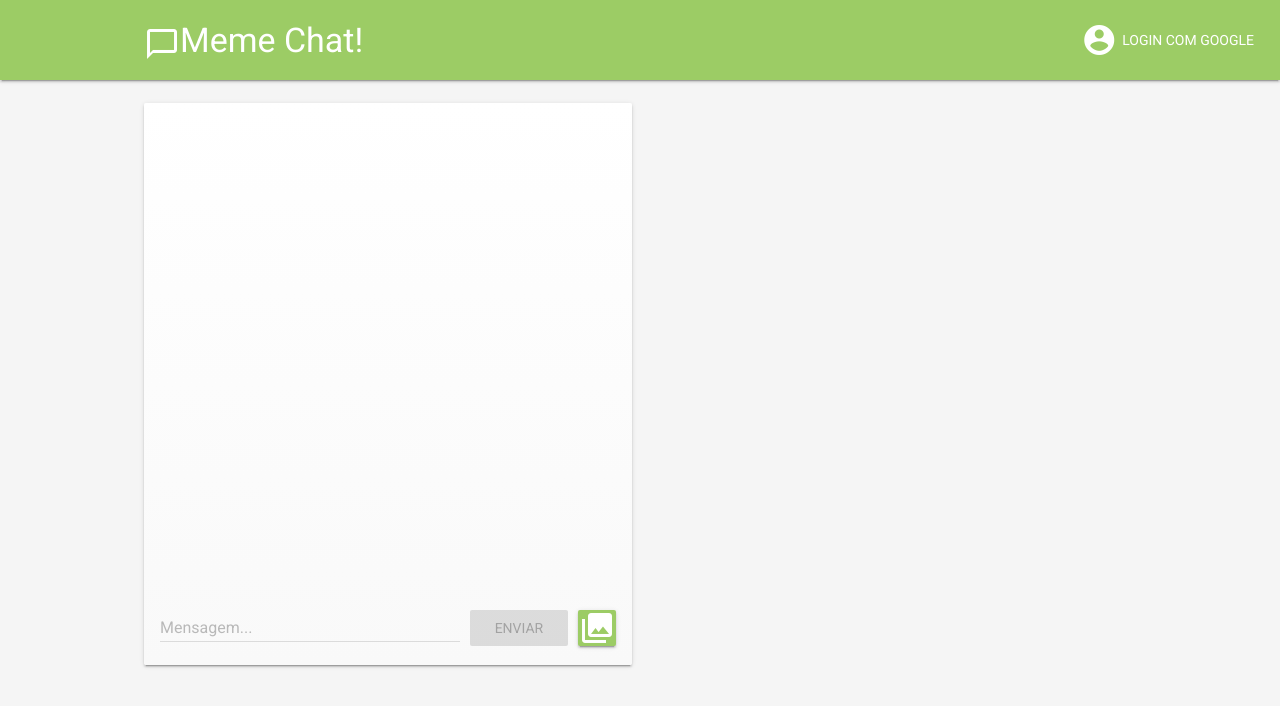
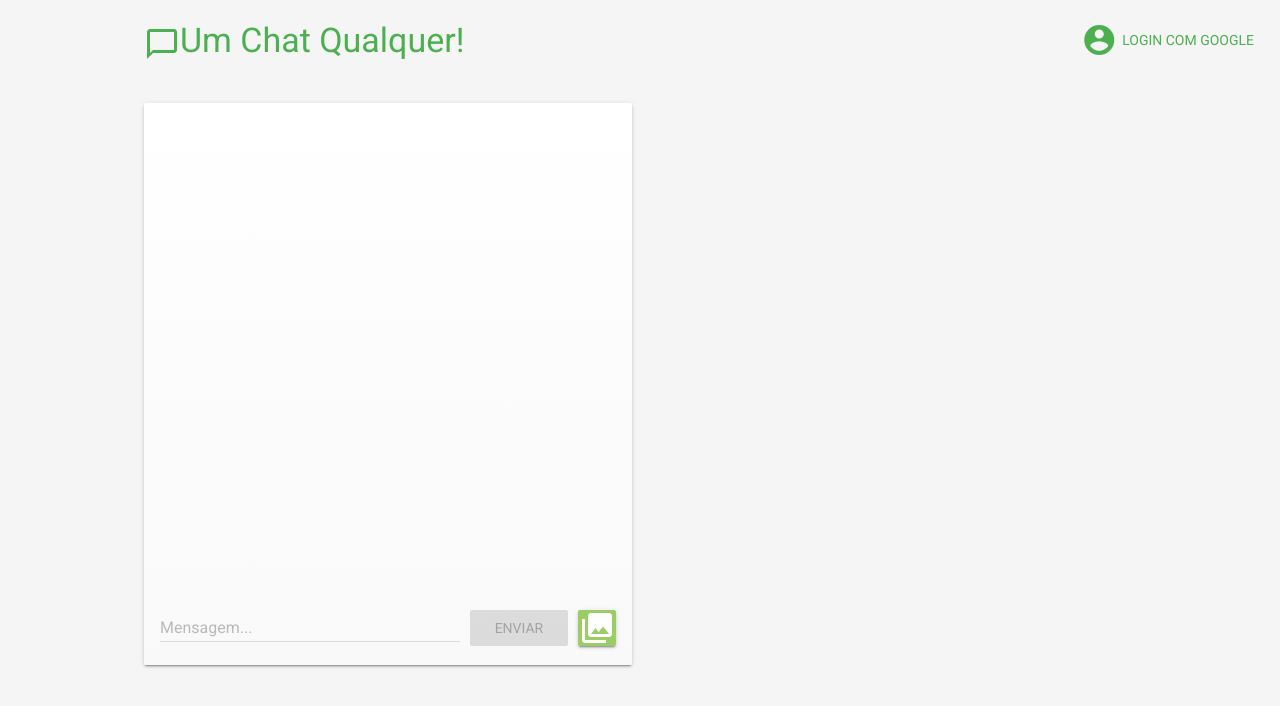
Before and after one commit to DiegoKremer/half-empty-glass, a plain HTML site: page web_chat_app/index.html in a window 1280 px wide. Drawn offline with nearby package versions, Linux system fonts and the light colour scheme; no server answers.

Commit message:
Alterações layout e conexao com Firebase
Modificado header e criado novo projeto Firebase

```diff
--- a/web_chat_app/index.html
+++ b/web_chat_app/index.html
@@ -53,7 +53,8 @@
 <div class="demo-layout mdl-layout mdl-js-layout mdl-layout--fixed-header">
 
   <!-- Header section containing logo -->
-  <header class="mdl-layout__header mdl-color-text--white mdl-color--light-green-400">
+  <!--<header class="mdl-layout__header mdl-color-text--white mdl-color--grey-100">-->
+  <header class="mdl-color-text--green mdl-color--grey-100">
     <div class="mdl-cell mdl-cell--12-col mdl-cell--12-col-tablet mdl-grid">
       <div class="mdl-layout__header-row mdl-cell mdl-cell--12-col mdl-cell--12-col-tablet mdl-cell--12-col-desktop">
         <!-- Logotipo do Meme -->
@@ -62,15 +63,15 @@
         <img src="/images/cereal_guy_spit.png" height="70px" width="70px"> -->
 
         <h3><i class="material-icons">chat_bubble_outline</i>
-        <h3> Meme Chat!</h3>
+        <h3> Um Chat Qualquer!</h3>
       </div>
       <div id="user-container">
         <div hidden id="user-pic"></div>
         <div hidden id="user-name"></div>
-        <button hidden id="sign-out" class="mdl-button mdl-js-button mdl-js-ripple-effect mdl-color-text--white">
+        <button hidden id="sign-out" class="mdl-button mdl-js-button mdl-js-ripple-effect mdl-color-text--green">
           Deslogar
         </button>
-        <button hidden id="sign-in" class="mdl-button mdl-js-button mdl-js-ripple-effect mdl-color-text--white">
+        <button hidden id="sign-in" class="mdl-button mdl-js-button mdl-js-ripple-effect mdl-color-text--green">
           <i class="material-icons">account_circle</i>Login com Google
         </button>
       </div>
@@ -113,21 +114,17 @@
   </main>
 </div>
 
-<!-- Firebase -->
-<!-- ***********************************************************************************************************************
-     * TODO(DEVELOPER): Paste the initialization snippet from: Firebase Console > Overview > Add Firebase to your web app. *
-     *********************************************************************************************************************** -->
-
+// Código de inicialização do Firebase
 
      <script src="https://www.gstatic.com/firebasejs/3.6.1/firebase.js"></script>
      <script>
        // Initialize Firebase
        var config = {
-    apiKey: "AIzaSyCW6_MZDk8-bKX7xGKZ7k_EG27k6VNWDIs",
-    authDomain: "friendlychat-59577.firebaseapp.com",
-    databaseURL: "https://friendlychat-59577.firebaseio.com",
-    storageBucket: "friendlychat-59577.appspot.com",
-    messagingSenderId: "359439817624"
+         apiKey: "AIzaSyB9G3xSq6Odxd_X8bR-VbuLh6kmLbjH418",
+         authDomain: "ihavenoname-webchat.firebaseapp.com",
+         databaseURL: "https://ihavenoname-webchat.firebaseio.com",
+         storageBucket: "ihavenoname-webchat.appspot.com",
+         messagingSenderId: "449798632424"
        };
        firebase.initializeApp(config);
      </script>
```
Lines whose indentation alone changed are shown as unchanged.
